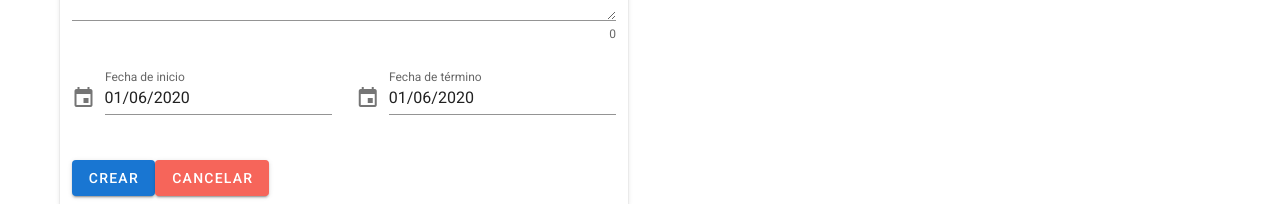
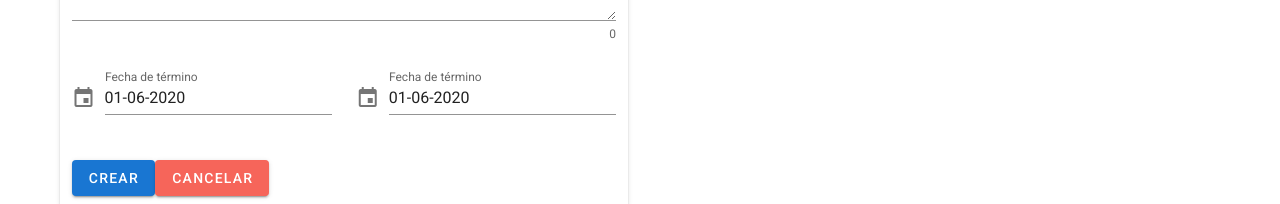
Before and after one commit to jimmy-owoa/i-will-client, a Nuxt app: page /listas/new in a window 1280 px wide. Shown: the part 382-586 px from the top of the page. Built offline with nearby package versions, Linux system fonts and the light colour scheme.

Commit message:
REFACTOR. Formulario crear Lista

```diff
--- /dev/null
+++ b/components/lists/ListDatePicker.vue
@@ -0,0 +1,50 @@
+<template>
+  <v-menu
+    v-model="menu"
+    :close-on-content-click="false"
+    :nudge-right="40"
+    transition="scale-transition"
+    offset-y
+    min-width="290px"
+  >
+    <template v-slot:activator="{ on }">
+      <v-text-field
+        v-model="getFormatDate"
+        label="Fecha de término"
+        prepend-icon="mdi-calendar"
+        readonly
+        v-on="on"
+      ></v-text-field>
+    </template>
+    <v-date-picker
+      v-model="date"
+      @input="menu = false"
+      :first-day-of-week="1"
+      locale="es"
+      @change="$emit('datePicker', date)"
+    ></v-date-picker>
+  </v-menu>
+</template>
+
+<script>
+export default {
+  data() {
+    return {
+      menu: false,
+      date: new Date().toISOString().substr(0, 10),
+    }
+  },
+  methods: {
+    formatDate(date) {
+      if (!date) return null
+      const [year, month, day] = date.split('-')
+      return `${day}-${month}-${year}`
+    },
+  },
+  computed: {
+    getFormatDate () {
+      return this.formatDate(this.date)
+    },
+  },
+}
+</script>
--- a/pages/listas/new.vue
+++ b/pages/listas/new.vue
@@ -17,57 +17,11 @@
               </v-col>
 
               <v-col cols="12" md="6">
-                <v-menu
-                  v-model="menu_date_picker"
-                  :close-on-content-click="false"
-                  :nudge-right="40"
-                  transition="scale-transition"
-                  offset-y
-                  min-width="290px"
-                >
-                  <template v-slot:activator="{ on }">
-                    <v-text-field
-                      v-model="getStartDate"
-                      label="Fecha de inicio"
-                      prepend-icon="mdi-calendar"
-                      readonly
-                      v-on="on"
-                    ></v-text-field>
-                  </template>
-                  <v-date-picker
-                    v-model="list.start_date"
-                    @input="menu_date_picker = false"
-                    :first-day-of-week="1"
-                    locale="es"
-                  ></v-date-picker>
-                </v-menu>
+                <list-date-picker @datePicker="setStartDate" />
               </v-col>
 
               <v-col cols="12" md="6">
-                <v-menu
-                  v-model="picker_date_end"
-                  :close-on-content-click="false"
-                  :nudge-right="40"
-                  transition="scale-transition"
-                  offset-y
-                  min-width="290px"
-                >
-                  <template v-slot:activator="{ on }">
-                    <v-text-field
-                      v-model="getEndDate"
-                      label="Fecha de término"
-                      prepend-icon="mdi-calendar"
-                      readonly
-                      v-on="on"
-                    ></v-text-field>
-                  </template>
-                  <v-date-picker
-                    v-model="list.end_date"
-                    @input="picker_date_end = false"
-                    :first-day-of-week="1"
-                    locale="es"
-                  ></v-date-picker>
-                </v-menu>
+                <list-date-picker @datePicker="setEndDate" />
               </v-col>
 
               <v-col cols="12" sm="12">
@@ -84,12 +38,14 @@
 
 <script>
 import { mapActions } from "vuex";
+import ListDatePicker from '@/components/lists/ListDatePicker';
 
 export default {
+  components: {
+    ListDatePicker
+  },
   data() {
     return {
-      menu_date_picker: false,
-      picker_date_end: false,
       list: {
         name: '',
         code: '',
@@ -102,22 +58,15 @@ export default {
   },
   methods: {
     ...mapActions('lists', ['addList']),
-    formatDate(date) {
-      if (!date) return null
-      const [year, month, day] = date.split('-')
-      return `${day}/${month}/${year}`
-    },
     submit(){
       this.addList(this.list);
       this.$router.push("/listas");
-    }
-  },
-  computed: {
-    getStartDate () {
-      return this.formatDate(this.list.start_date)
     },
-    getEndDate () {
-      return this.formatDate(this.list.end_date)
+    setStartDate (date) {
+      this.list.start_date = date;
+    },
+    setEndDate (date) {
+      this.list.end_date = date;
     },
   },
 }
```
